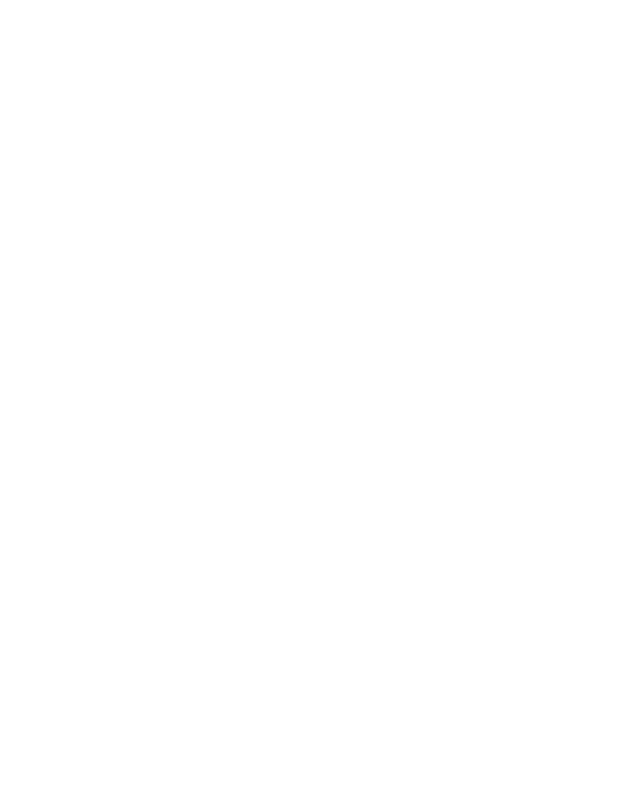
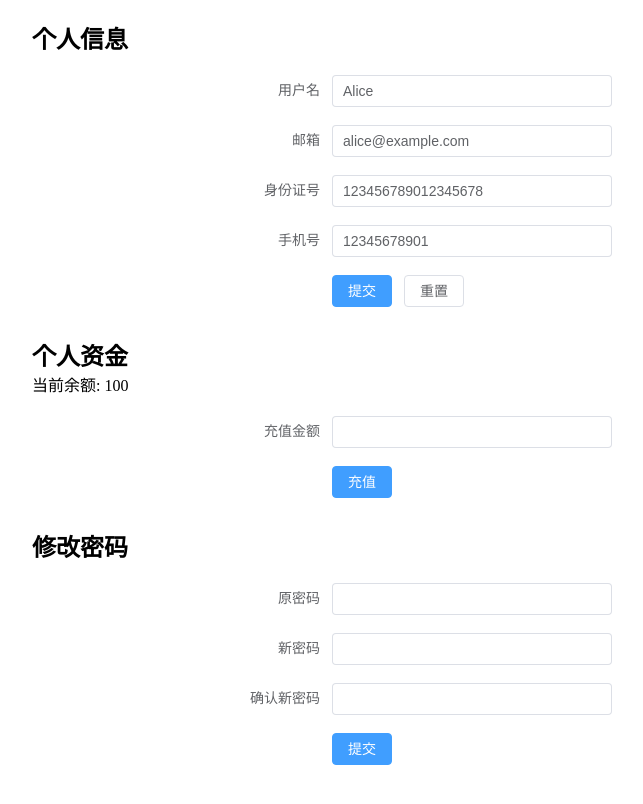
Before and after one commit to ivanivy2002/DBD_PJ_FE, a Vue app: page /home/orduser/profile in a window 1280 px wide. Before the commit this address had no page. Shown: the top 804 px of the page, without its empty margins (228-871 px from the left). Built offline with nearby package versions, Linux system fonts and the light colour scheme; what js-confetti would draw is missing.

Commit message:
✨ feat(H2O2): 个人中心 草稿版 以及添加了一个路由文件

```diff
--- a/src/router/index.js
+++ b/src/router/index.js
@@ -13,6 +13,7 @@
 import StoreMessage from '@/views/StoreMessage'
 import StoreTableView from '@/views/StoreTableView'
 import StoreInfoView from '@/views/StoreInfoView'
+import ordUserRoutes from './ordUser.js'
 
 const router = createRouter({
   history: createWebHistory(import.meta.env.BASE_URL),
@@ -113,7 +114,9 @@
       path: '/fun',
       name: 'fun',
       component: FunView
-    }
+    },
+    // 将 ordUser.js 中定义的路由添加到 routes 数组中
+    ...ordUserRoutes
   ]
 })
 
--- /dev/null
+++ b/src/router/ordUser.js
@@ -0,0 +1,8 @@
+import { createRouter, createWebHistory } from 'vue-router'
+import PCenterView from '../views/User/PCenterView.vue'
+
+export default [{
+  path: '/home/orduser/profile',
+  name: 'PCenterView',
+  component: PCenterView
+}]
--- a/src/views/LoginView.vue
+++ b/src/views/LoginView.vue
@@ -141,7 +141,7 @@
       loginForm: {
         userName: '',
         password: '',
-        role: '1',
+        role: '1'
       },
       registerForm: {
         userName: '',
--- /dev/null
+++ b/src/views/User/PCenterView.vue
@@ -0,0 +1,171 @@
+<template>
+  <div class="personal-center">
+    <div class="personal-info">
+      <h2>个人信息</h2>
+      <el-form :model="user" :rules="rules" ref="userForm" label-width="120px" class="user-form">
+        <el-form-item label="用户名" prop="username">
+          <el-input v-model="user.username"></el-input>
+        </el-form-item>
+        <el-form-item label="邮箱" prop="email">
+          <el-input v-model="user.email"></el-input>
+        </el-form-item>
+        <el-form-item label="身份证号" prop="idCard">
+          <el-input v-model="user.idCard"></el-input>
+        </el-form-item>
+        <el-form-item label="手机号" prop="phone">
+          <el-input v-model="user.phone"></el-input>
+        </el-form-item>
+        <el-form-item>
+          <el-button type="primary" @click="submitForm">提交</el-button>
+          <el-button @click="resetForm">重置</el-button>
+        </el-form-item>
+      </el-form>
+    </div>
+    <div class="personal-fund">
+      <h2>个人资金</h2>
+      <p>当前余额: {{ balance }}</p>
+      <el-form
+        :model="fund"
+        :rules="fundRules"
+        ref="fundForm"
+        label-width="120px"
+        class="fund-form"
+      >
+        <el-form-item label="充值金额" prop="amount">
+          <el-input v-model="fund.amount"></el-input>
+        </el-form-item>
+        <el-form-item>
+          <el-button type="primary" @click="addFund">充值</el-button>
+        </el-form-item>
+      </el-form>
+    </div>
+    <div class="change-password">
+      <h2>修改密码</h2>
+      <el-form
+        :model="password"
+        :rules="passwordRules"
+        ref="passwordForm"
+        label-width="120px"
+        class="password-form"
+      >
+        <el-form-item label="原密码" prop="oldPassword">
+          <el-input v-model="password.oldPassword" type="password"></el-input>
+        </el-form-item>
+        <el-form-item label="新密码" prop="newPassword">
+          <el-input v-model="password.newPassword" type="password"></el-input>
+        </el-form-item>
+        <el-form-item label="确认新密码" prop="confirmPassword">
+          <el-input v-model="password.confirmPassword" type="password"></el-input>
+        </el-form-item>
+        <el-form-item>
+          <el-button type="primary" @click="submitPassword">提交</el-button>
+        </el-form-item>
+      </el-form>
+    </div>
+  </div>
+</template>
+
+<script>
+export default {
+  data() {
+    return {
+      user: {
+        username: '',
+        email: '',
+        idCard: '',
+        phone: ''
+      },
+      fund: {
+        amount: ''
+      },
+      password: {
+        oldPassword: '',
+        newPassword: '',
+        confirmPassword: ''
+      },
+    }
+  },
+  mounted() {
+    // 获取用户信息和余额
+    this.getUserInfo()
+    this.getBalance()
+  },
+  methods: {
+    getUserInfo() {
+      // 发送请求获取用户信息
+      // 示例代码
+      this.user = {
+        username: 'Alice',
+        email: 'alice@example.com',
+        idCard: '123456789012345678',
+        phone: '12345678901'
+      }
+    },
+    getBalance() {
+      // 发送请求获取余额
+      // 示例代码
+      this.balance = 100.0
+    },
+    addFund() {
+      this.$refs.fundForm.validate((valid) => {
+        if (valid) {
+          // 发送请求充值
+          // 示例代码
+          this.balance += Number(this.fund.amount)
+          this.fund.amount = ''
+          this.$message.success('充值成功')
+        }
+      })
+    },
+    confirmPasswordValidator(rule, value, callback) {
+      if (value !== this.password.newPassword) {
+        callback(new Error('两次输入的密码不一致'))
+      } else {
+        callback()
+      }
+    },
+    submitForm() {
+      this.$refs.userForm.validate((valid) => {
+        if (valid) {
+          // 发送请求更新用户信息
+          // 示例代码
+          this.$message.success('个人信息更新成功')
+        }
+      })
+    },
+    resetForm() {
+      this.$refs.userForm.resetFields()
+    },
+    submitPassword() {
+      this.$refs.passwordForm.validate((valid) => {
+        if (valid) {
+          // 发送请求更新密码
+          // 示例代码
+          this.$message.success('密码更新成功')
+        }
+      })
+    }
+  }
+}
+</script>
+
+<style>
+.personal-center {
+  max-width: 800px;
+  margin: 0 auto;
+  padding: 20px;
+}
+
+.personal-info,
+.personal-fund,
+.change-password {
+  margin-bottom: 30px;
+}
+
+.user-form,
+.fund-form,
+.password-form {
+  max-width: 400px;
+  margin: 20px auto;
+}
+</style>
```
